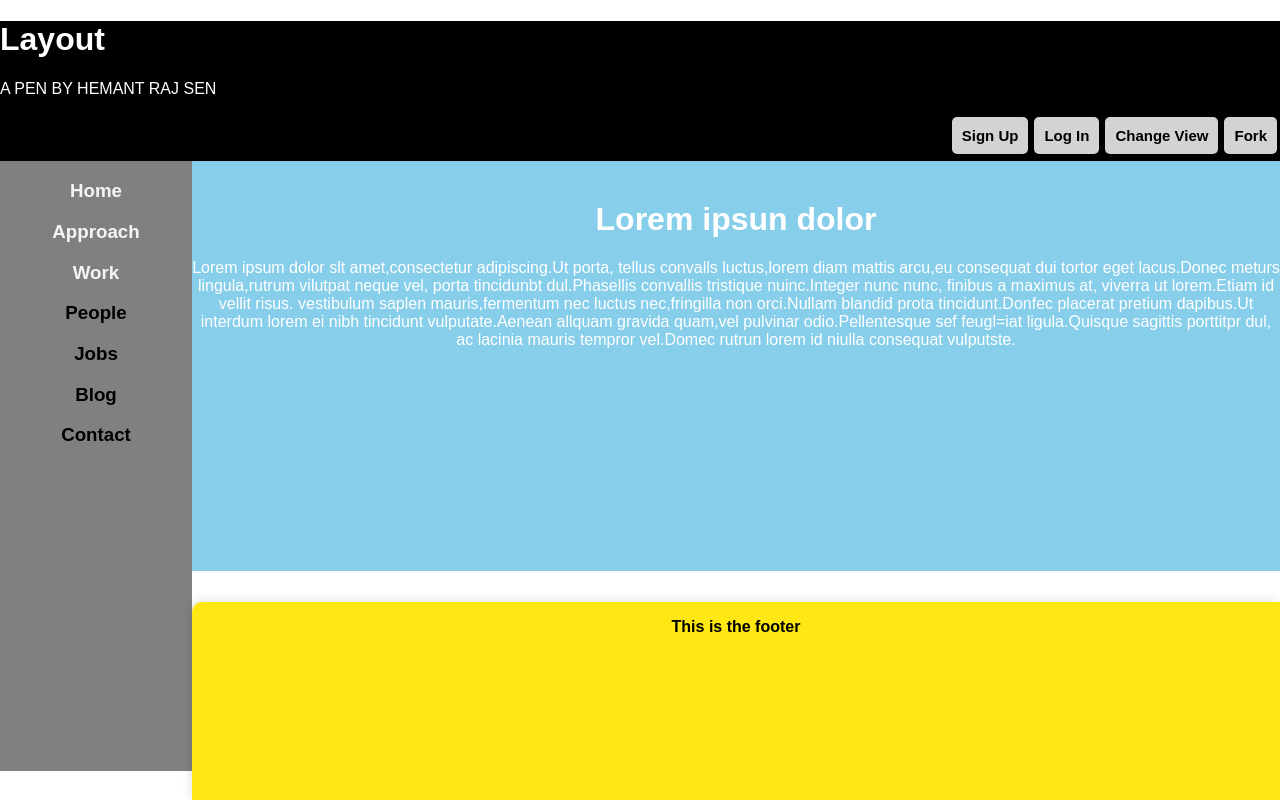
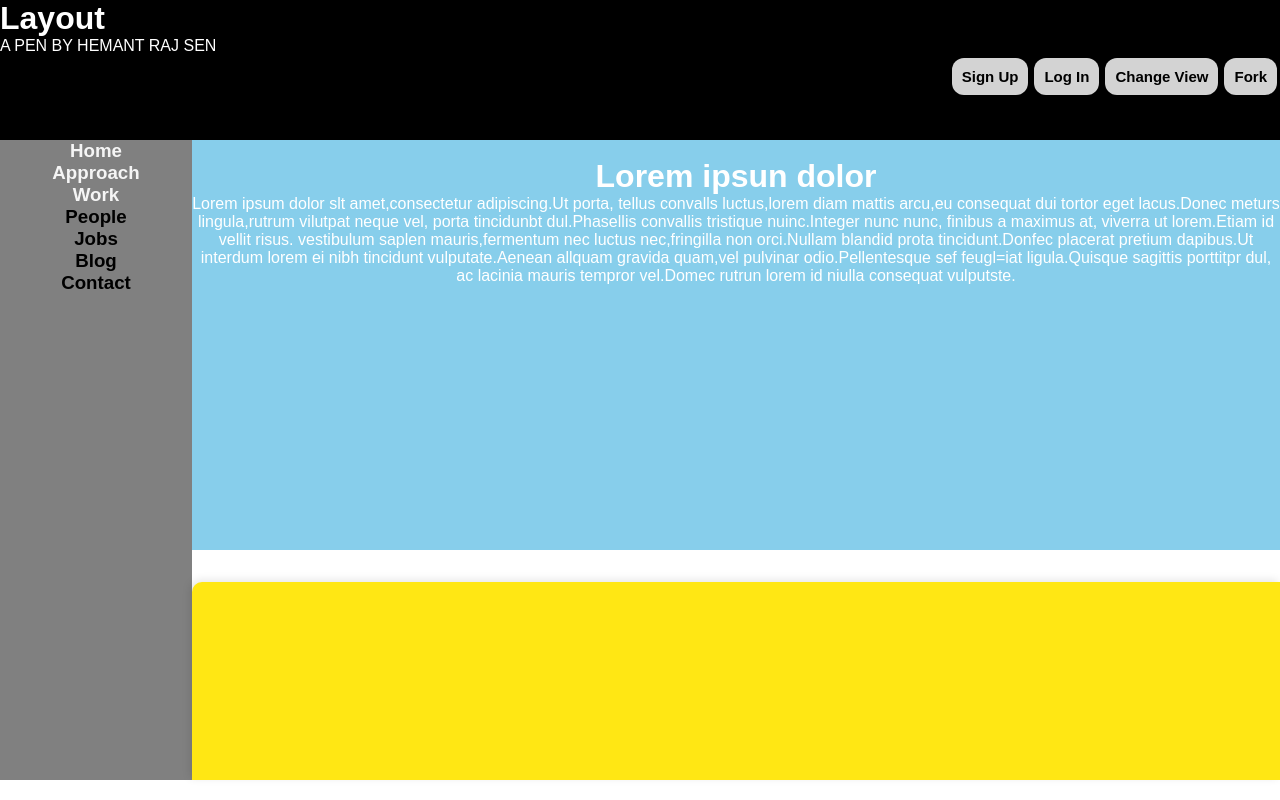
Before and after one commit to AetherLoop/WebD, a plain HTML site: page static_web1.html in a window 1280 px wide. Drawn offline with Linux system fonts and the light colour scheme.

Commit message:
updated background color of index and some fixes in  static web1

```diff
--- a/static_web1.html
+++ b/static_web1.html
@@ -3,9 +3,14 @@
 <head>
    <title>Lab6 Q1</title>
    <style>
+      *{
+         margin: 0;
+         padding: 0;
+      }
       body{
          margin: 0px 0px 0px 0px;
          font-family:Arial, Helvetica, sans-serif;
+         position: absolute;
       }
       .topside {
          background-color: black;
@@ -19,11 +24,11 @@
 
       .sidebar {
          background-color: grey;
-         text-align: centre;
+         text-align: center;
          float: left;
-         height: 610px;
+         height: 80vh;
          width: 15%;
-         border: 1px grey;
+         border: 1px grey;;
       }
 
       .content {
@@ -38,9 +43,9 @@
       }
 
       .footer-container {
-        position: fixed;
-        right: 0;
-        bottom: 0;
+        position: sticky;
+        top: 750px;
+        left: 15%;
         background-color: rgb(255, 231, 20);
         width: 85%;
         height: 198px;
@@ -58,7 +63,7 @@
          gap: 5px;
          margin: 3px;
          border: none;
-         border-radius: 5px;
+         border-radius: 12px;
          cursor: pointer;
          font-weight: bold;
          transition: background-color 0.5s ease;
--- a/style_index.css
+++ b/style_index.css
@@ -55,6 +55,7 @@
             padding: 20px;
             font-size: 16px;
             color: var(--pcolor);
+            background-color:rgb(255, 215, 141) ;
         }
         .image{
             padding: 20px;
```
